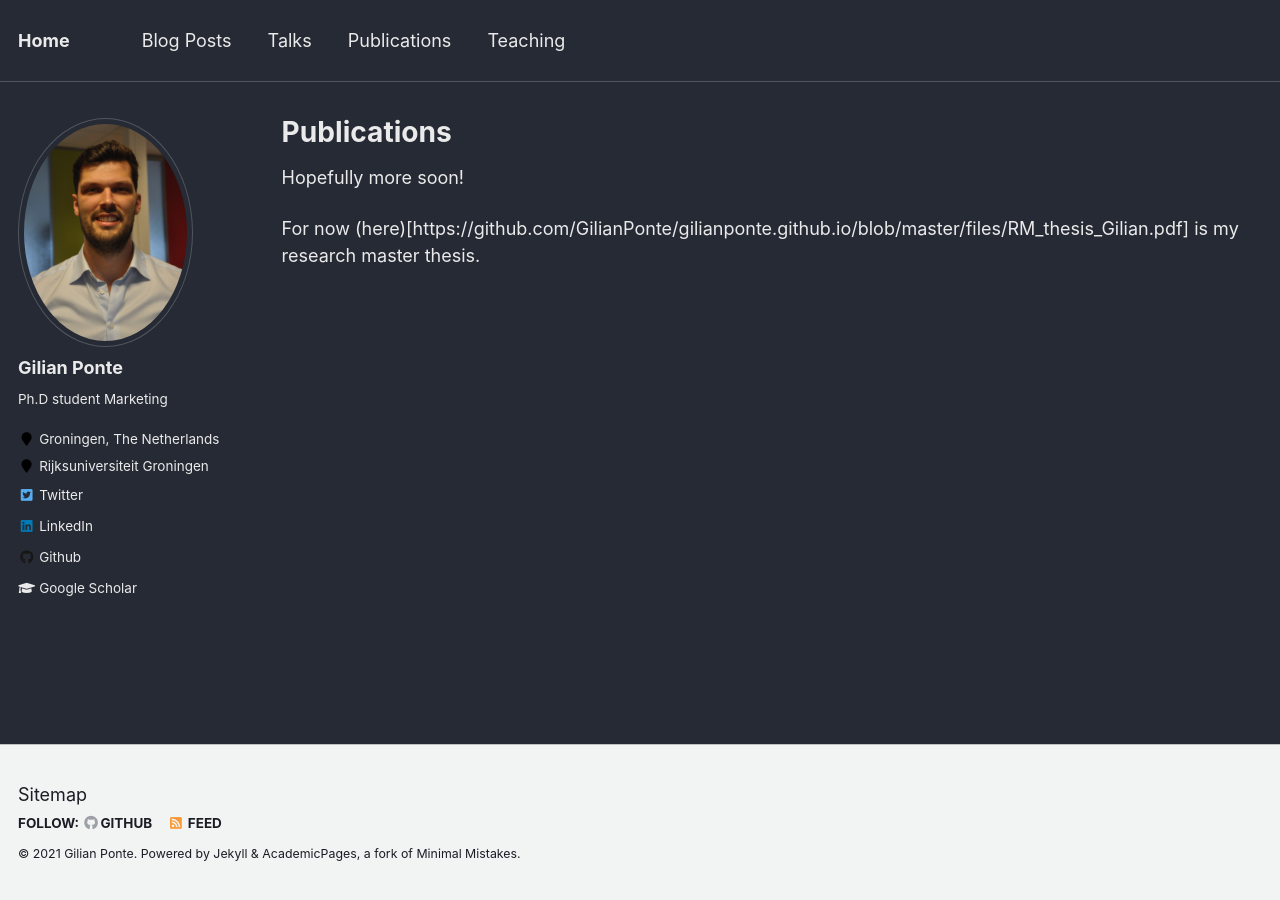
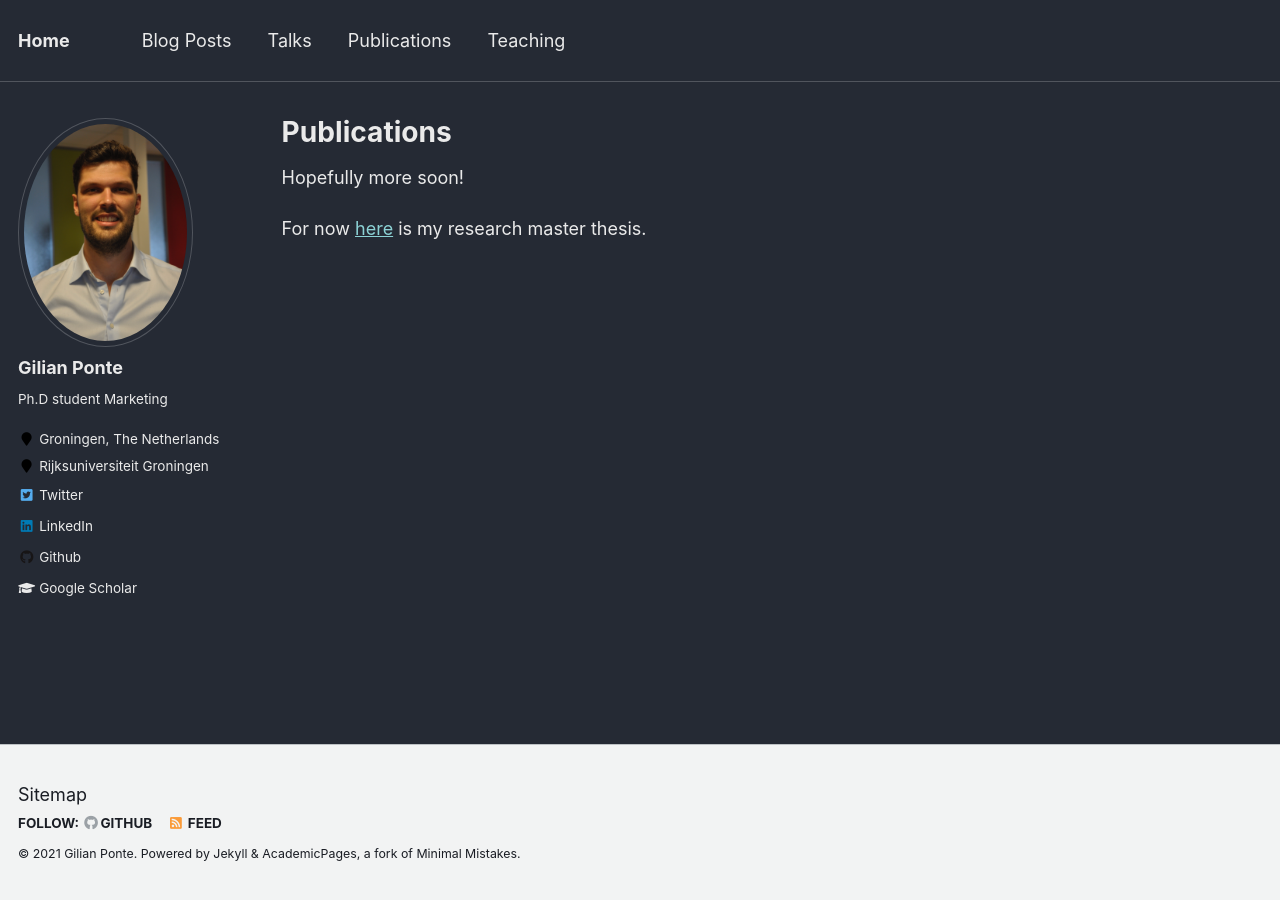
Before and after one commit to GilianPonte/gilianponte.github.io, a Jekyll site: the page built from _pages/publications.md, in a window 1280 px wide. Built offline with Jekyll 4.4.1, drawn with Linux system fonts in a browser that asks for light colours.

Commit message:
Update publications.md

```diff
--- a/_pages/publications.md
+++ b/_pages/publications.md
@@ -7,7 +7,7 @@ author_profile: true
 
 Hopefully more soon!
 
-For now (here)[https://github.com/GilianPonte/gilianponte.github.io/blob/master/files/RM_thesis_Gilian.pdf] is my research master thesis.
+For now [here](https://github.com/GilianPonte/gilianponte.github.io/blob/master/files/RM_thesis_Gilian.pdf) is my research master thesis.
 
 {% if author.googlescholar %}
   You can also find my articles on <u><a href="{{author.googlescholar}}">my Google Scholar profile</a>.</u>
```
